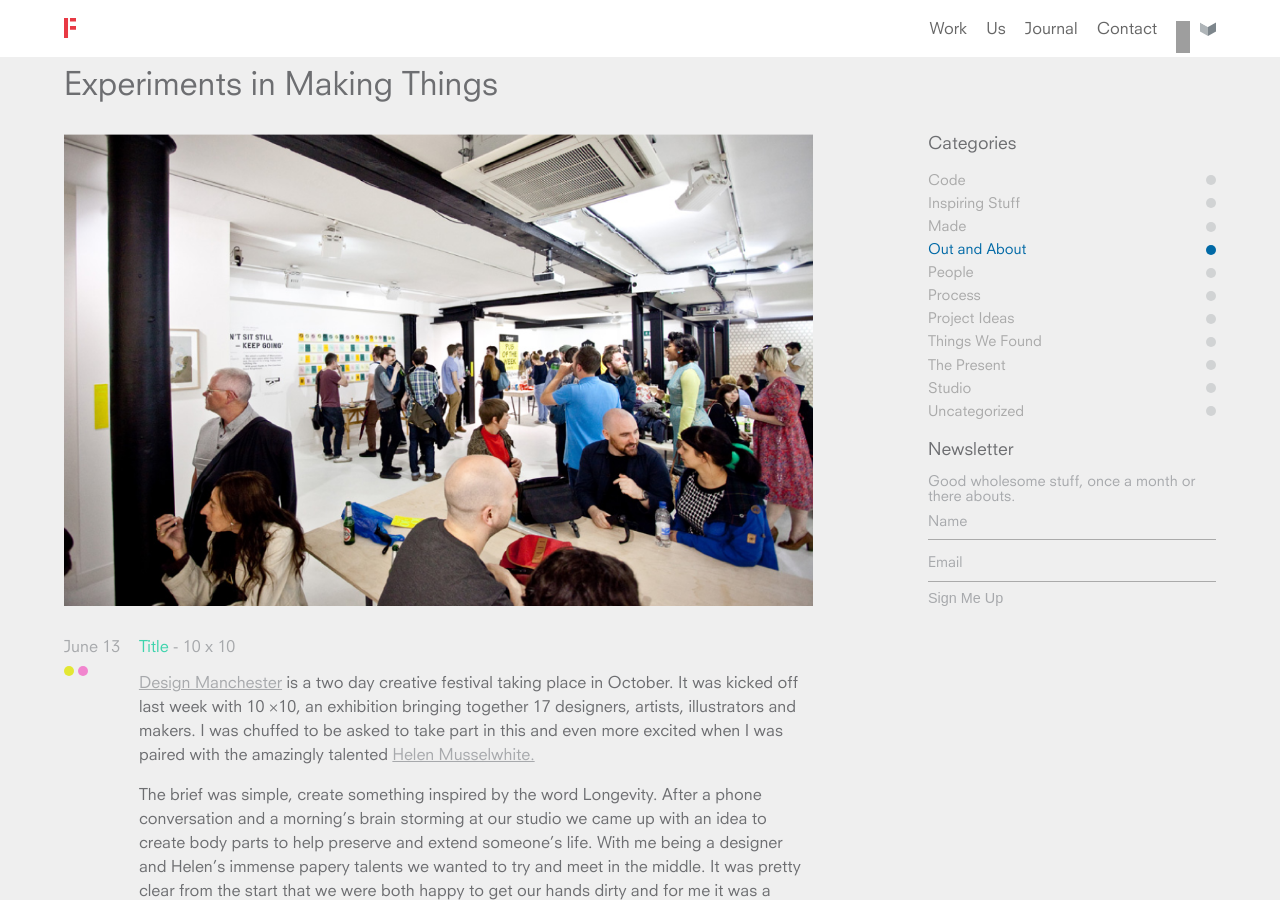
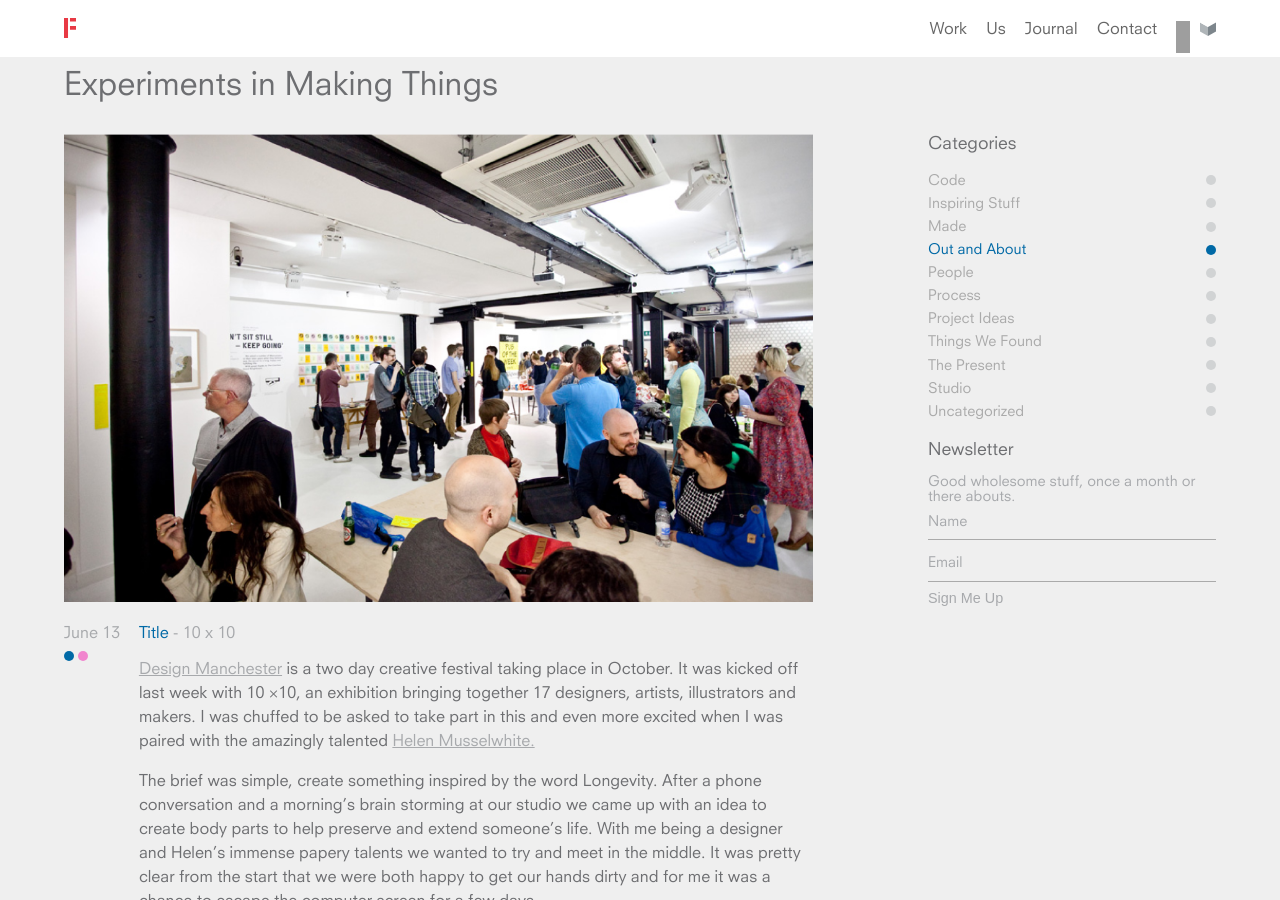
Before and after one commit to EMT/fieldwork-v2, a Jekyll site: the page built from blog-post.html, in a window 1280 px wide and 900 px high. Built offline with Jekyll 4.4.1, drawn with Linux system fonts in a browser that asks for light colours; nearby versions of some CDN libraries; grey boxes are pictures that could not be loaded.

Commit message:
Linking up static pages

```diff
--- a/blog-list.html
+++ b/blog-list.html
@@ -32,7 +32,7 @@
 		</li>
 		<li>
 			<article class="post ideas">
-				<a href="/blog-post/">
+				<a href="/blog-post-basic/">
 					<div class="post-image">
 						<h5 class="category">Ideas</h5>
 						<p>Something We Thought Of</p>
@@ -41,7 +41,7 @@
 				<div class="post-meta-data">
 					<span class="date">June 5</span>
 					<span class="title">Playlist - <span class="title-long">In The Mix</span></span>
-					<span class="go-to"><a href="#"></a></span>
+					<span class="go-to"><a href="/blog-post-basic/"></a></span>
 					<ul class="category-icons">
 						<li class="ideas"><a class="tag" href="#"></a></li>
 						<li class="studio"><a class="tag" href="#"></a></li>
--- a/blog-post.html
+++ b/blog-post.html
@@ -9,15 +9,17 @@
 </div>
 
 <div class="main-content">
-	<div class="single-post">
-		<div class="title-img">
+	<div class="single-post out-and-about">
+		<div class="post-image">
 			<img src="/images/fw-blog-post-image-4.png" alt="">
+			<h5 class="category">Out And About</h5>
+			<p>I'm hidden, Eeep - you can use me as a backup incase images don't load.</p>
 		</div>
 		<div class="meta-data">
 			<div class="date">June 13</div>
 			<div class="tags">
 				<ul class="category-icons">
-					<li class="studio"><a class="tag" href="#"></a></li>
+					<li class="out-and-about"><a class="tag" href="#"></a></li>
 					<li class="people"><a class="tag" href="#"></a></li>
 				</ul>
 			</div>
@@ -34,7 +36,7 @@
 				The brief was simple, create something inspired by the word Longevity. After a phone conversation and a morning’s brain storming at our studio we came up with an idea to create body parts to help preserve and extend someone’s life. With me being a designer and Helen’s immense papery talents we wanted to try and meet in the middle. It was pretty clear from the start that we were both happy to get our hands dirty and for me it was a chance to escape the computer screen for a few days.
 			</p>
 		</div>
-		<!-- Swap with spans ? -->
+		<!-- Swap with spans ? OR swap with figure tags-->
 		<div class="images">
 			<div class="image-col-3">
 				<img src="/images/fw-blog-post-image-1.png" alt="">
```
Lines whose indentation alone changed are shown as unchanged.
